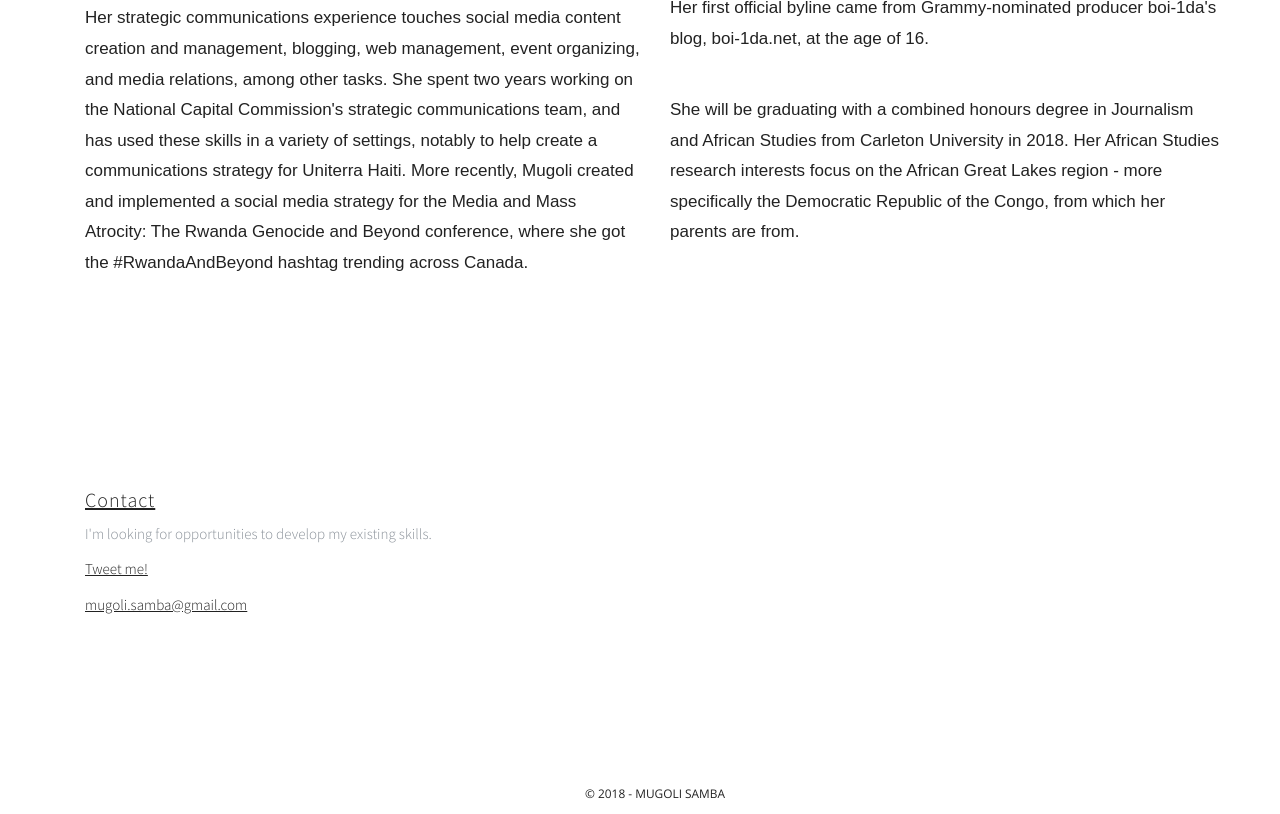
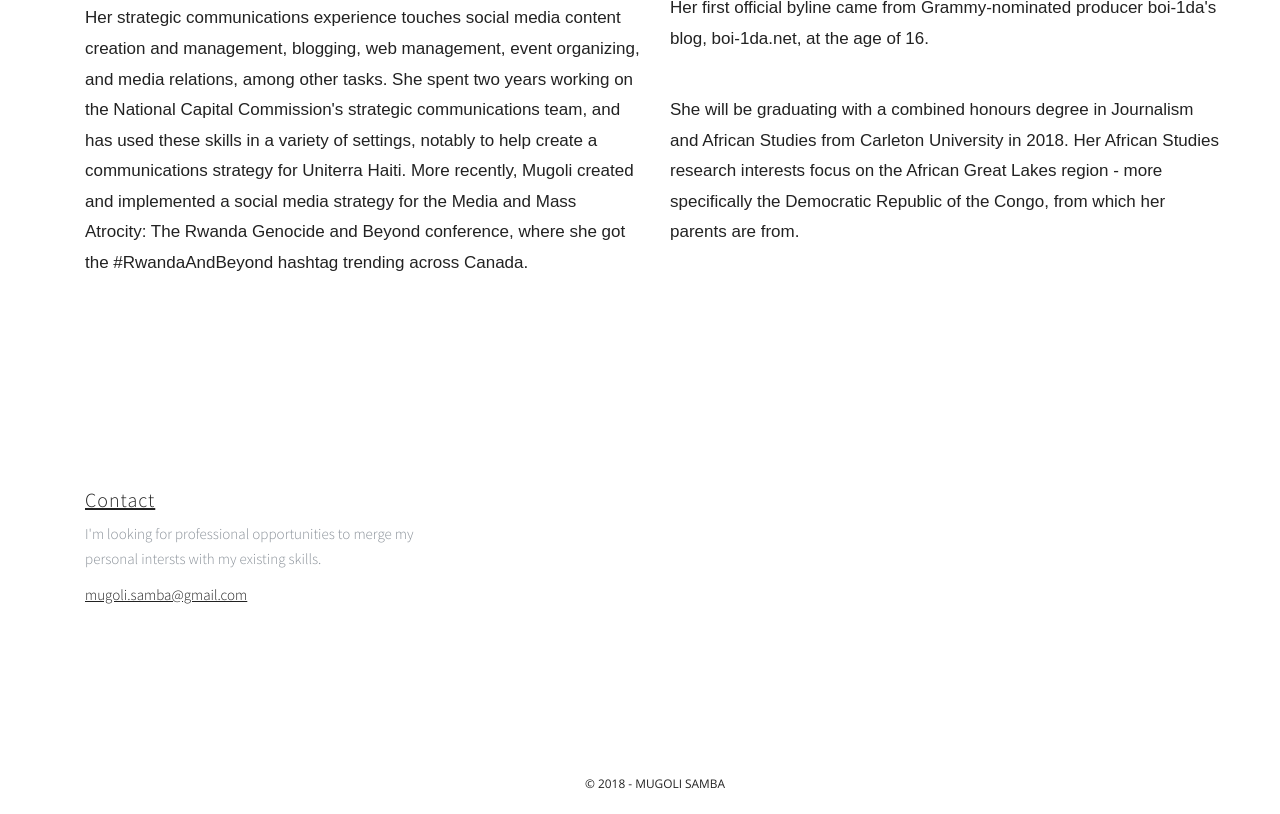
Before and after one commit to mugoli/mugo.old, a plain HTML site: page index.html in a window 1280 px wide. Shown: the part 3482-4296 px from the top of the page. Drawn offline with nearby package versions, Linux system fonts and the light colour scheme.

Commit message:
changed contact description, added resume on portfolio

```diff
--- a/index.html
+++ b/index.html
@@ -265,8 +265,7 @@
 			<div class="row">
 				<div class="col-md-4">
 					<h4>Contact</h4>
-					<p>I'm looking for opportunities to develop my existing skills.</p>
-					<p><a href="www.twitter.com/mugoli">Tweet me!</a></p>
+					<p>I'm looking for professional opportunities to merge my personal intersts with my existing skills.</p>
 					<p><a href="mailto:mugoli.samba@gmail.com">mugoli.samba@gmail.com</a></p>
 					<br>
 
```
Also changed, not shown: portfolio.html (+3 -4 lines).
